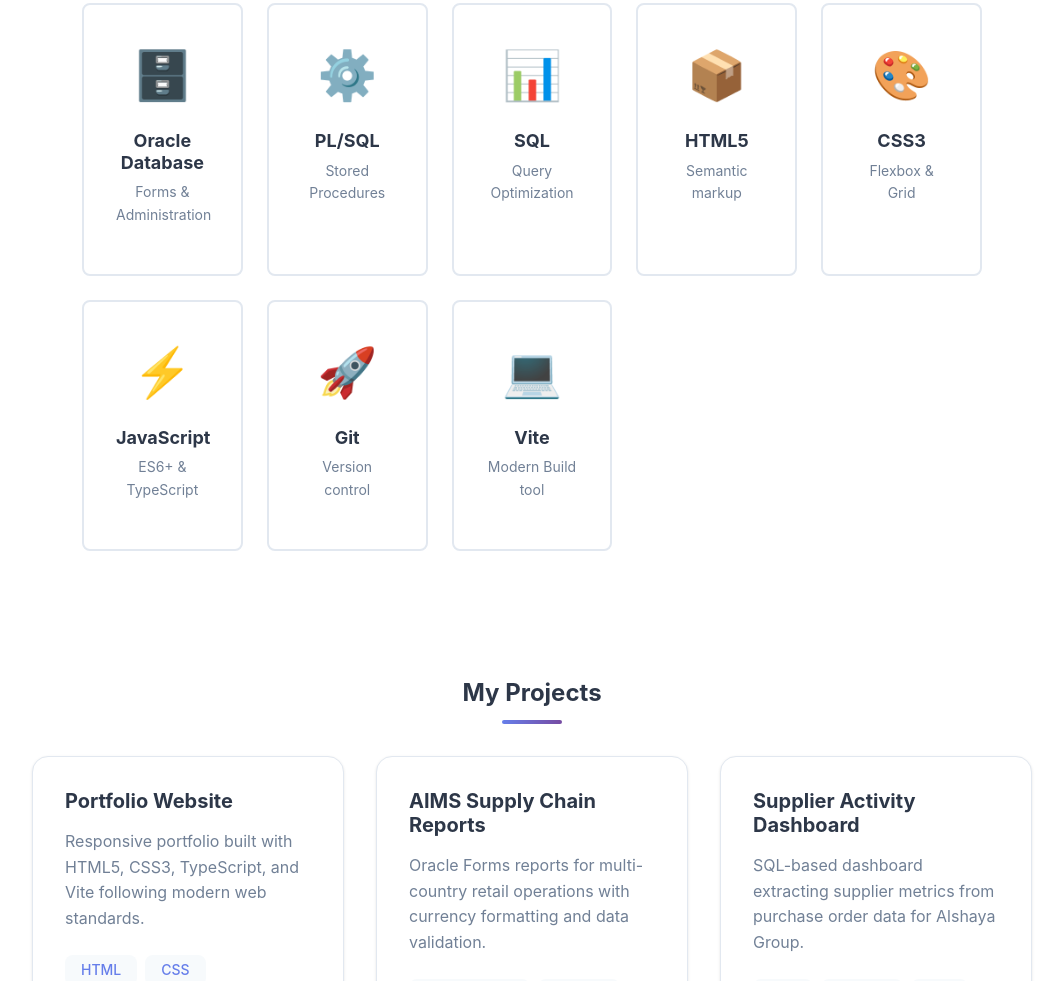
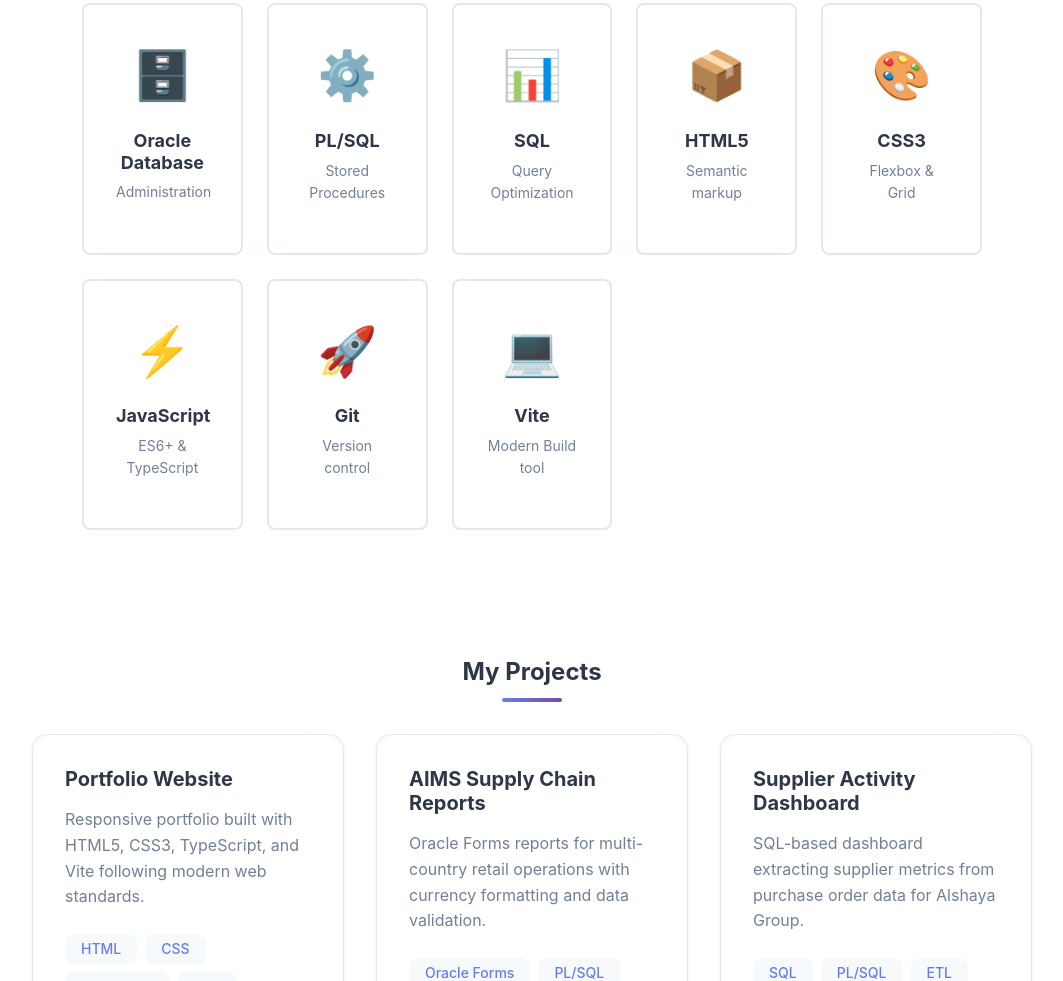
Before and after one commit to dhanush29n/web-foundations, a website built with Vite: page index.html in a window 1280 px wide. Shown: the part 1159-2140 px from the top of the page, without its empty margins (108-1171 px from the left). Built offline with nearby package versions, Linux system fonts and the light colour scheme.

Commit message:
added changes

```diff
--- a/index.html
+++ b/index.html
@@ -98,7 +98,7 @@
             <div class="skill-card">
               <div class="skill-icon">🗄️</div>
               <h3>Oracle Database</h3>
-              <p>Forms & Administration</p>
+              <p>Administration</p>
             </div>
             <div class="skill-card">
               <div class="skill-icon">⚙️</div>
```
